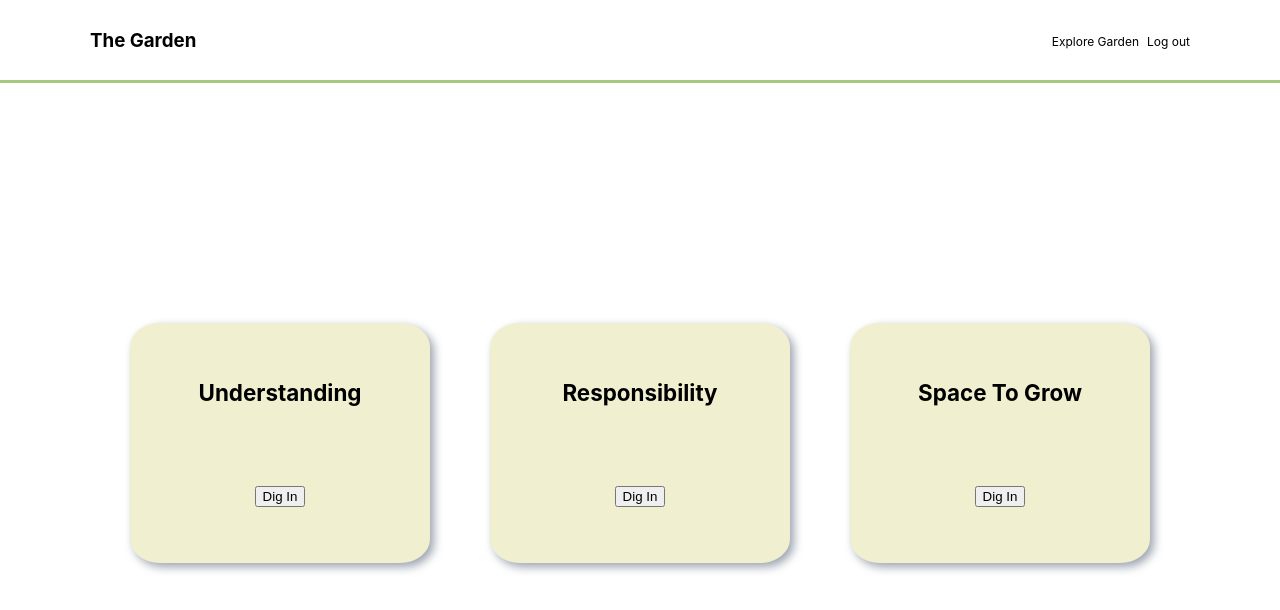
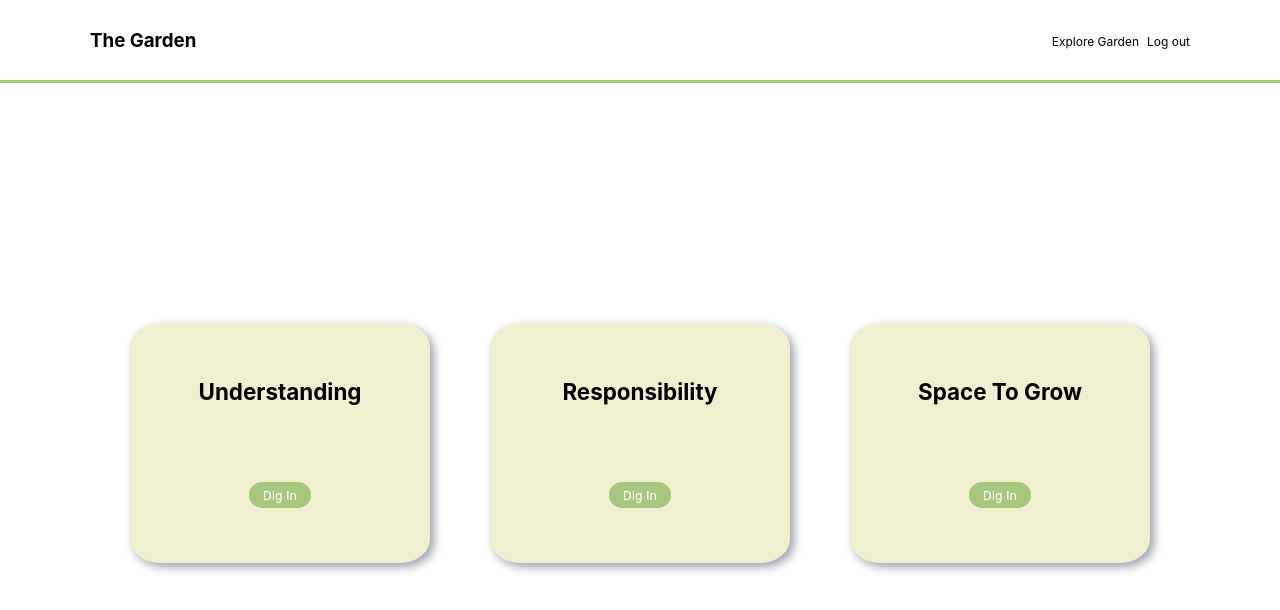
Before and after one commit to jacobkagon/garden-frontend, a Next.js app: page /explore in a window 1280 px wide. Shown: the top 610 px of the page. Built offline with nearby package versions, Linux system fonts and the light colour scheme.

Commit message:
overall button design added

```diff
--- a/components/Explore/Button.js
+++ b/components/Explore/Button.js
@@ -4,7 +4,7 @@ import styles from './Card.module.css'
 function Button() {
     return (
         <div >
-            <buton className={styles.button}>Dig In</buton>
+            <button className={styles.button}>Dig In</button>
 
         </div>
     )
--- a/styles/globals.css
+++ b/styles/globals.css
@@ -34,3 +34,26 @@ p {
     --gray-200: #9ca3af;
     --white: #fff;
 }
+
+
+button{
+    background-color:#A9C87F;
+    padding-left:14px;
+    padding-right: 14px;
+    padding-top:5.5px;
+    padding-bottom:5.5px;
+    border-radius: 25px;
+    border: none;
+    color:white;
+    font-weight: 400;
+    font-family: 'Roboto', sans-serif;
+}
+
+button:hover{
+    background-color:#cbdbb5;
+    border:#A9C87F;
+}
+
+button:active{
+    color: black;
+}
```
Also changed, not shown: styles/Explore.module.css (line endings or trailing spaces), styles/Home.module.css (line endings or trailing spaces).
